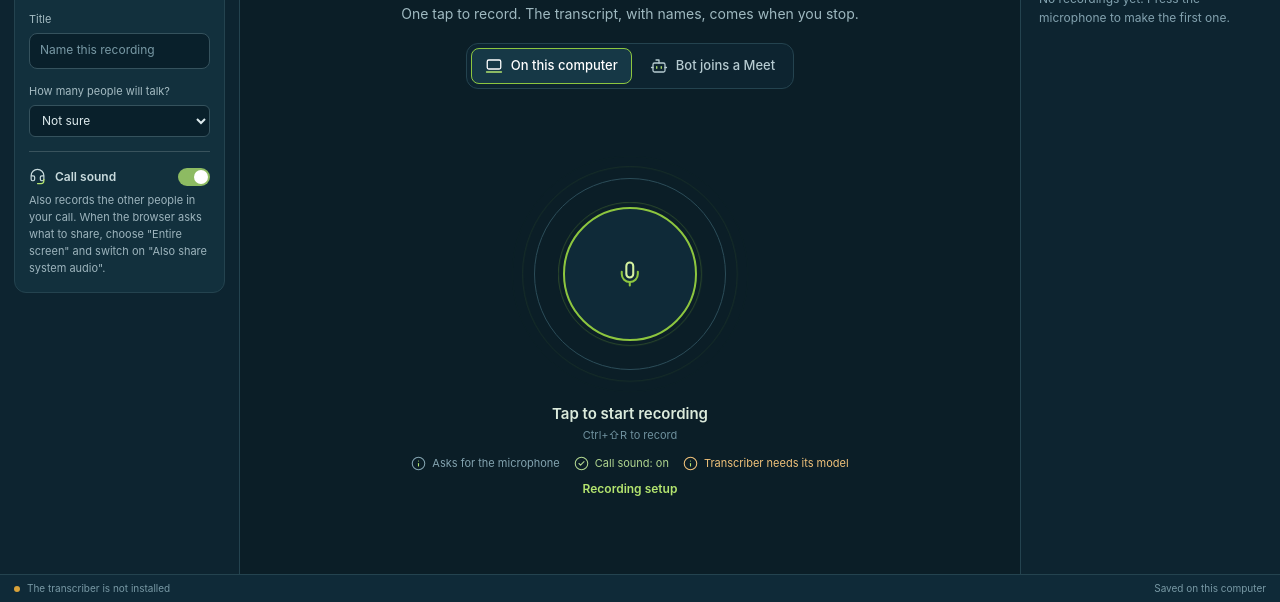
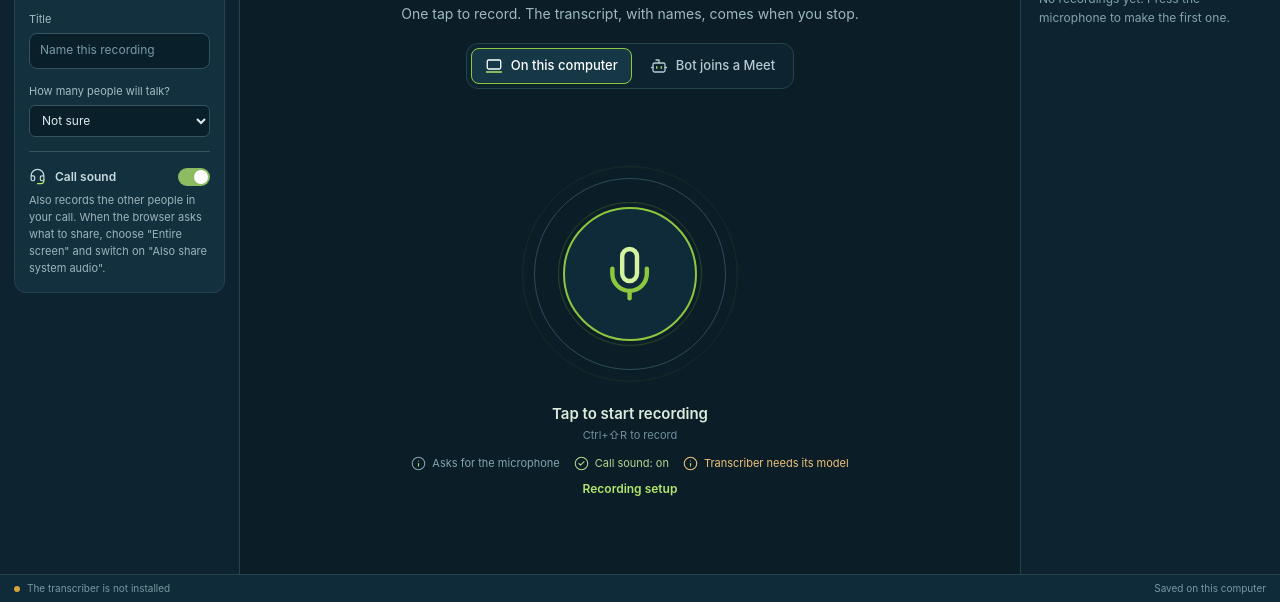
Before and after one commit to ICAIRE/icaire-echo, a website: page ui/index.html in a window 1280 px wide. Shown: the part 198-800 px from the top of the page. Drawn offline with Linux system fonts and the light colour scheme; no server answers.

Commit message:
Record button: the microphone icon keeps its size
Co-Authored-By: Claude Opus 5.5 <noreply@anthropic.com>

```diff
--- a/ui/style.css
+++ b/ui/style.css
@@ -709,7 +709,8 @@ body:not([data-mode='bot']) .meet-link { visibility: hidden; }
   #viewHome .mic-surround .still.b { inset: 10%; }
   #viewHome .mic-surround .still.a { inset: 23%; }
   #viewHome .hero-mic { width: 56%; height: 56%; }
-  #viewHome .hero-mic svg.i { width: 46%; height: 46%; }
+  /* a fixed size that follows the window (a percentage shrinks to nothing inside the button) */
+  #viewHome .hero-mic svg.i { width: clamp(44px, 7.4vh, 72px); height: clamp(44px, 7.4vh, 72px); }
   #viewHome .readiness { margin-top: clamp(6px, 1.4vh, 14px); min-height: 0; }
   /* a notice floats over the top of the page instead of pushing it down */
   #viewHome .notice { position: absolute; top: 0; left: 50%; translate: -50% 0; width: min(680px, 100%); z-index: 5; background: #3a3021; }
```
